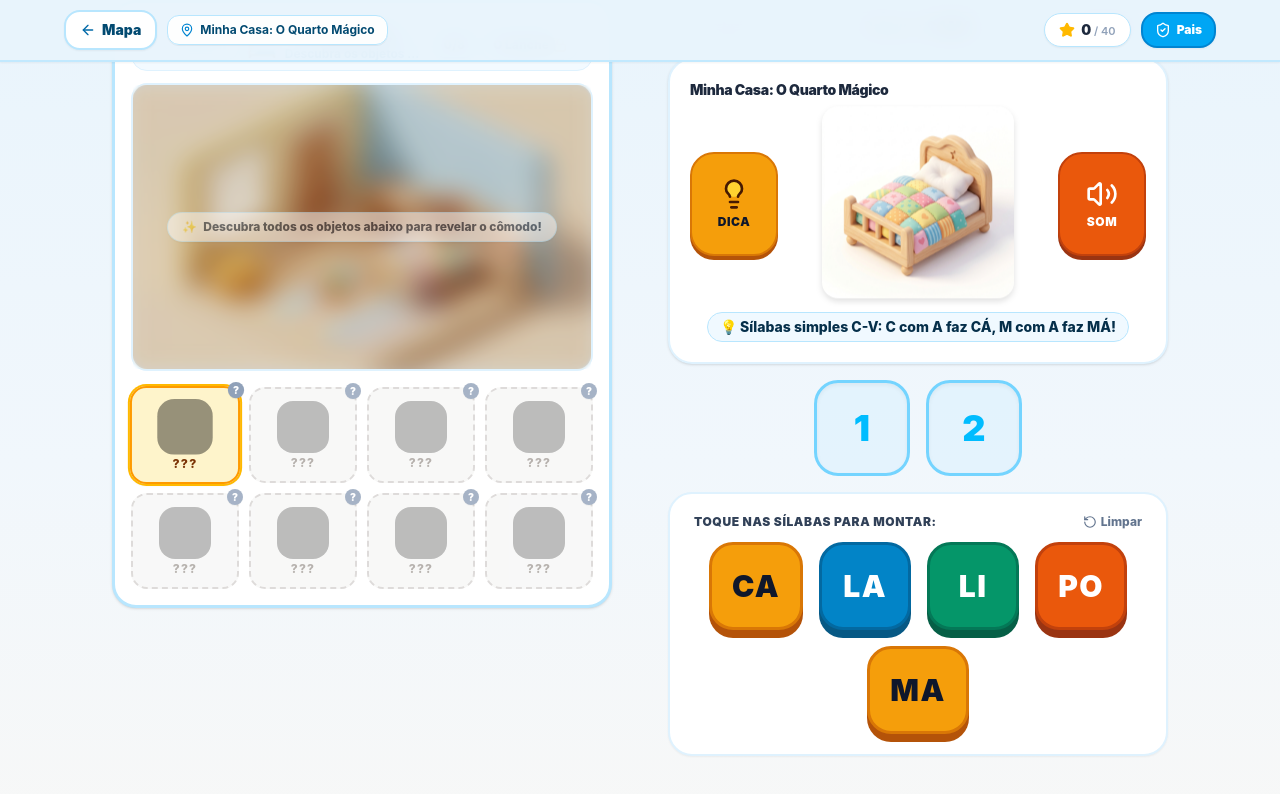
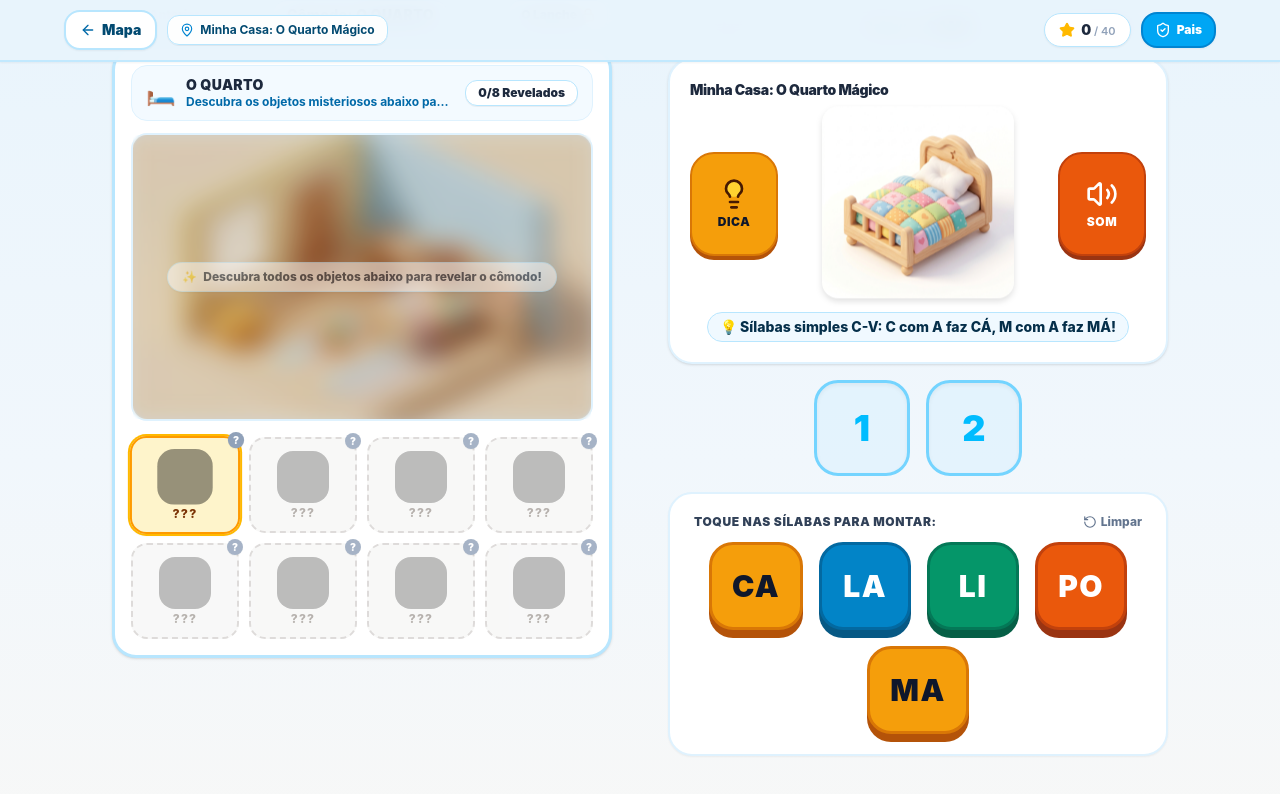
Before and after one commit to 1felipeaac/soletrando-o-mundo, a React (Vite) app: page / in a window 1280 px wide. Both pictures are taken after a click on the element 640 px from the left and 260 px from the top of the page. Shown: the part 62-856 px from the top of the page. Built offline with nearby package versions, Linux system fonts and the light colour scheme.

Commit message:
fix(layout): corrige overflow da barra de navegacao e banner de 100% em telas maiores

```diff
--- a/src/components/SceneBuilder.tsx
+++ b/src/components/SceneBuilder.tsx
@@ -43,31 +43,55 @@ export const SceneBuilder: React.FC<SceneBuilderProps> = ({
   const successBanner = world.completedBanner || `${world.shortName} 100% Montado!`;
 
   return (
-    <div className="w-full max-w-2xl lg:max-w-none mx-auto px-2 xs:px-3 sm:px-4 select-none">
-      {/* Moldura do Cenário Isométrico Vivo (Como no Mockup de Alta Fidelidade) */}
-      <div className="bg-white rounded-3xl border-3 border-sky-200 p-3 xs:p-3.5 sm:p-4 shadow-sm relative overflow-hidden space-y-3">
-        {/* Cabeçalho do Cenário com Navegação Sequencial de Cômodos */}
-        <div className="flex items-center justify-between bg-sky-50/80 px-2.5 xs:px-3 sm:px-3.5 py-2 rounded-2xl border border-sky-100 gap-2">
-          {/* Seta para o Cômodo Anterior */}
-          {onPrevWorld && (
+    <div className="w-full max-w-2xl lg:max-w-none mx-auto px-2 xs:px-3 sm:px-4 select-none space-y-3 sm:space-y-4">
+      {/* Navegação Sequencial de Cômodos (Espelhado com a barra de palavras do WordArena) */}
+      <div className="w-full flex items-center justify-between gap-2 px-1">
         <button
           onClick={onPrevWorld}
           disabled={!hasPrevWorld}
-              className="flex items-center gap-1 bg-white hover:bg-sky-50 disabled:opacity-25 disabled:hover:bg-white text-sky-950 font-black px-2.5 py-1.5 rounded-xl border border-sky-200 shadow-2xs text-[11px] sm:text-xs cursor-pointer active:scale-95 transition-all shrink-0"
+          className="flex items-center gap-1 bg-white hover:bg-sky-50 disabled:opacity-30 disabled:hover:bg-white text-slate-800 font-black px-2.5 xs:px-3 py-1.5 rounded-xl border border-sky-200 shadow-2xs text-[11px] xs:text-xs cursor-pointer active:scale-95 transition-all shrink-0"
           title={prevWorldName ? `Ir para ${prevWorldName}` : 'Sem cômodo anterior'}
           aria-label="Ir para cômodo anterior"
         >
-              <ChevronLeft className="w-4 h-4 text-sky-700 shrink-0" />
-              <span className="hidden sm:inline">{prevWorldName || 'Anterior'}</span>
+          <ChevronLeft className="w-3.5 h-3.5 xs:w-4 xs:h-4 text-sky-700 shrink-0" />
+          <span className="hidden xs:inline">{prevWorldName || 'Anterior'}</span>
         </button>
+
+        <span className="font-extrabold text-slate-700 bg-white px-3 xs:px-3.5 py-1 rounded-full text-[11px] xs:text-xs sm:text-sm tracking-wide border border-sky-200 shadow-2xs truncate text-center">
+          Cômodo: <strong className="text-slate-900 uppercase">{world.shortName}</strong>
+        </span>
+
+        <button
+          onClick={onNextWorld}
+          disabled={!hasNextWorld}
+          className="flex items-center gap-1 bg-white hover:bg-sky-50 disabled:opacity-30 disabled:hover:bg-white text-slate-800 font-black px-2.5 xs:px-3 py-1.5 rounded-xl border border-sky-200 shadow-2xs text-[11px] xs:text-xs cursor-pointer active:scale-95 transition-all shrink-0"
+          title={
+            isNextWorldLocked
+              ? `Bloqueado: ${nextWorldName}`
+              : nextWorldName
+              ? `Ir para ${nextWorldName}`
+              : 'Sem próximo cômodo'
+          }
+          aria-label="Ir para próximo cômodo"
+        >
+          <span className="hidden xs:inline">{nextWorldName || 'Próximo'}</span>
+          {isNextWorldLocked ? (
+            <Lock className="w-3.5 h-3.5 text-amber-600 shrink-0" />
+          ) : (
+            <ChevronRight className="w-3.5 h-3.5 xs:w-4 xs:h-4 text-sky-700 shrink-0" />
           )}
+        </button>
+      </div>
 
-          {/* Identificação Central do Cômodo */}
-          <div className="flex items-center gap-2 min-w-0 text-center justify-center flex-1">
+      {/* Moldura do Cenário Isométrico Vivo (Como no Mockup de Alta Fidelidade) */}
+      <div className="bg-white rounded-3xl border-3 border-sky-200 p-3 xs:p-3.5 sm:p-4 shadow-sm relative overflow-hidden space-y-3">
+        {/* Cabeçalho do Cenário (Espaçoso, sem aperto) */}
+        <div className="flex items-center justify-between bg-sky-50/80 px-3.5 py-2.5 rounded-2xl border border-sky-100 gap-2">
+          <div className="flex items-center gap-2.5 min-w-0 flex-1">
             <span className="text-xl sm:text-2xl shrink-0" role="img" aria-label={world.shortName}>
               {world.icon}
             </span>
-            <div className="min-w-0">
+            <div className="min-w-0 flex-1">
               <h2 className="text-xs sm:text-sm font-black text-slate-800 uppercase tracking-wide leading-tight truncate">
                 {headerTitle}
               </h2>
@@ -77,41 +101,16 @@ export const SceneBuilder: React.FC<SceneBuilderProps> = ({
             </div>
           </div>
 
-          {/* Seta para o Próximo Cômodo */}
-          <div className="flex items-center gap-1.5 shrink-0">
-            <span className="hidden md:inline-block bg-white text-slate-800 text-xs font-black px-2.5 py-1 rounded-xl border border-sky-200 shadow-2xs">
-              {completedCount}/{items.length}
+          <span className="bg-white text-slate-800 text-xs font-black px-3 py-1 rounded-xl border border-sky-200 shadow-2xs shrink-0 ml-1">
+            {completedCount}/{items.length} Revelados
           </span>
-
-            {onNextWorld && (
-              <button
-                onClick={onNextWorld}
-                disabled={!hasNextWorld}
-                className="flex items-center gap-1 bg-white hover:bg-sky-50 disabled:opacity-25 disabled:hover:bg-white text-sky-950 font-black px-2.5 py-1.5 rounded-xl border border-sky-200 shadow-2xs text-[11px] sm:text-xs cursor-pointer active:scale-95 transition-all shrink-0"
-                title={
-                  isNextWorldLocked
-                    ? `Próximo: ${nextWorldName} (Bloqueado)`
-                    : nextWorldName
-                    ? `Ir para ${nextWorldName}`
-                    : 'Sem próximo cômodo'
-                }
-                aria-label="Ir para próximo cômodo"
-              >
-                <span className="hidden sm:inline">{nextWorldName || 'Próximo'}</span>
-                {isNextWorldLocked ? (
-                  <Lock className="w-3.5 h-3.5 text-amber-600 shrink-0" />
-                ) : (
-                  <ChevronRight className="w-4 h-4 text-sky-700 shrink-0" />
-                )}
-              </button>
-            )}
-          </div>
         </div>
 
-        {/* Banner Comemorativo 100% Concluído com Atalho para Próximo Cômodo */}
+        {/* Banner Comemorativo 100% Concluído (Sem overflow, layout em camadas) */}
         {isRoomFinished && (
-          <div className="bg-gradient-to-r from-amber-400 via-amber-300 to-yellow-300 p-3 sm:p-3.5 rounded-2xl border-2 border-amber-400 shadow-sm flex flex-col sm:flex-row items-center justify-between gap-2.5 animate-pop-in">
-            <div className="flex items-center gap-2.5 w-full sm:w-auto">
+          <div className="bg-gradient-to-r from-amber-400 via-amber-300 to-yellow-300 p-3 sm:p-3.5 rounded-2xl border-2 border-amber-400 shadow-sm flex flex-col gap-2.5 animate-pop-in">
+            <div className="flex items-center justify-between gap-2">
+              <div className="flex items-center gap-2.5 min-w-0 flex-1">
                 <div className="w-9 h-9 sm:w-10 sm:h-10 rounded-xl bg-white/95 flex items-center justify-center shrink-0 shadow-2xs">
                   <Sparkles className="w-5 h-5 sm:w-6 sm:h-6 text-amber-600 fill-amber-400 animate-spin" />
                 </div>
@@ -125,22 +124,31 @@ export const SceneBuilder: React.FC<SceneBuilderProps> = ({
                 </div>
               </div>
 
-            <div className="flex items-center gap-2 w-full sm:w-auto justify-end">
-              <div className="flex items-center gap-1 bg-white/95 px-2.5 py-1 rounded-xl shrink-0 border border-amber-300 shadow-2xs">
+              <div className="flex items-center gap-1 bg-white/95 px-2.5 py-1 rounded-xl shrink-0 border border-amber-300 shadow-2xs ml-1">
                 <span className="text-base sm:text-lg">🏆</span>
                 <span className="text-xs font-black text-amber-950">100%</span>
               </div>
+            </div>
 
+            {/* Ação de Avançar para o Próximo Cômodo sem overflow */}
             {hasNextWorld && onNextWorld && (
+              <div className="pt-2 border-t border-amber-500/30 flex items-center justify-between gap-2">
+                <span className="text-[11px] font-black text-amber-950 tracking-tight">
+                  Pronto para o próximo ambiente?
+                </span>
                 <button
                   onClick={onNextWorld}
-                  className="flex items-center gap-1.5 bg-amber-900 hover:bg-amber-950 text-white font-black text-xs px-3 py-1.5 rounded-xl shadow-xs cursor-pointer active:scale-95 transition-all shrink-0"
+                  className="inline-flex items-center gap-1.5 bg-amber-900 hover:bg-amber-950 text-white font-black text-xs px-3 py-1.5 rounded-xl shadow-xs cursor-pointer active:scale-95 transition-all shrink-0"
                 >
                   <span>{nextWorldName || 'Próximo Cômodo'}</span>
-                  <ChevronRight className="w-4 h-4 text-amber-200" />
+                  {isNextWorldLocked ? (
+                    <Lock className="w-3.5 h-3.5 text-amber-300 shrink-0" />
+                  ) : (
+                    <ChevronRight className="w-4 h-4 text-amber-200 shrink-0" />
+                  )}
                 </button>
+              </div>
             )}
-            </div>
           </div>
         )}
 
```
Lines whose indentation alone changed are shown as unchanged.
